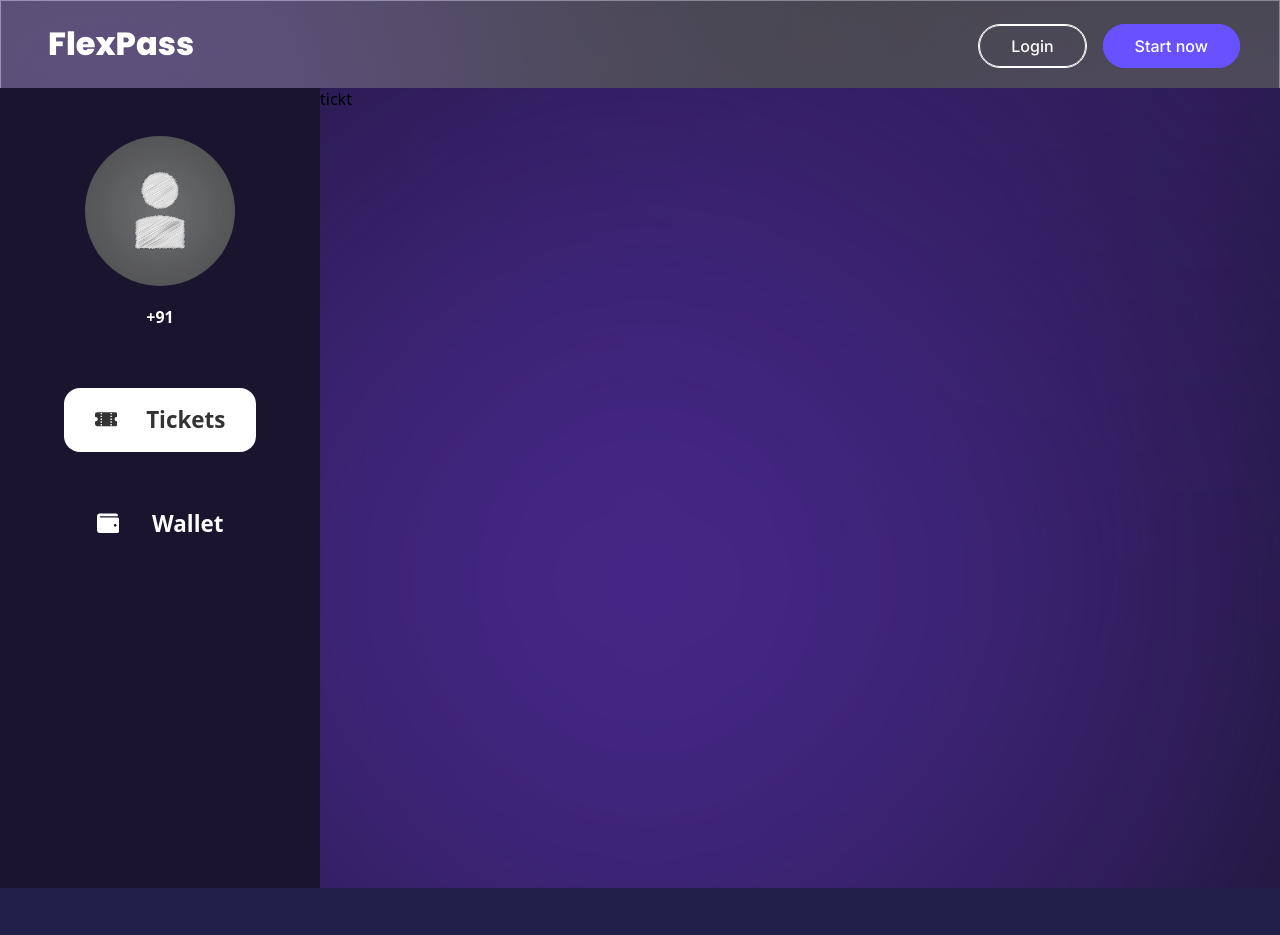
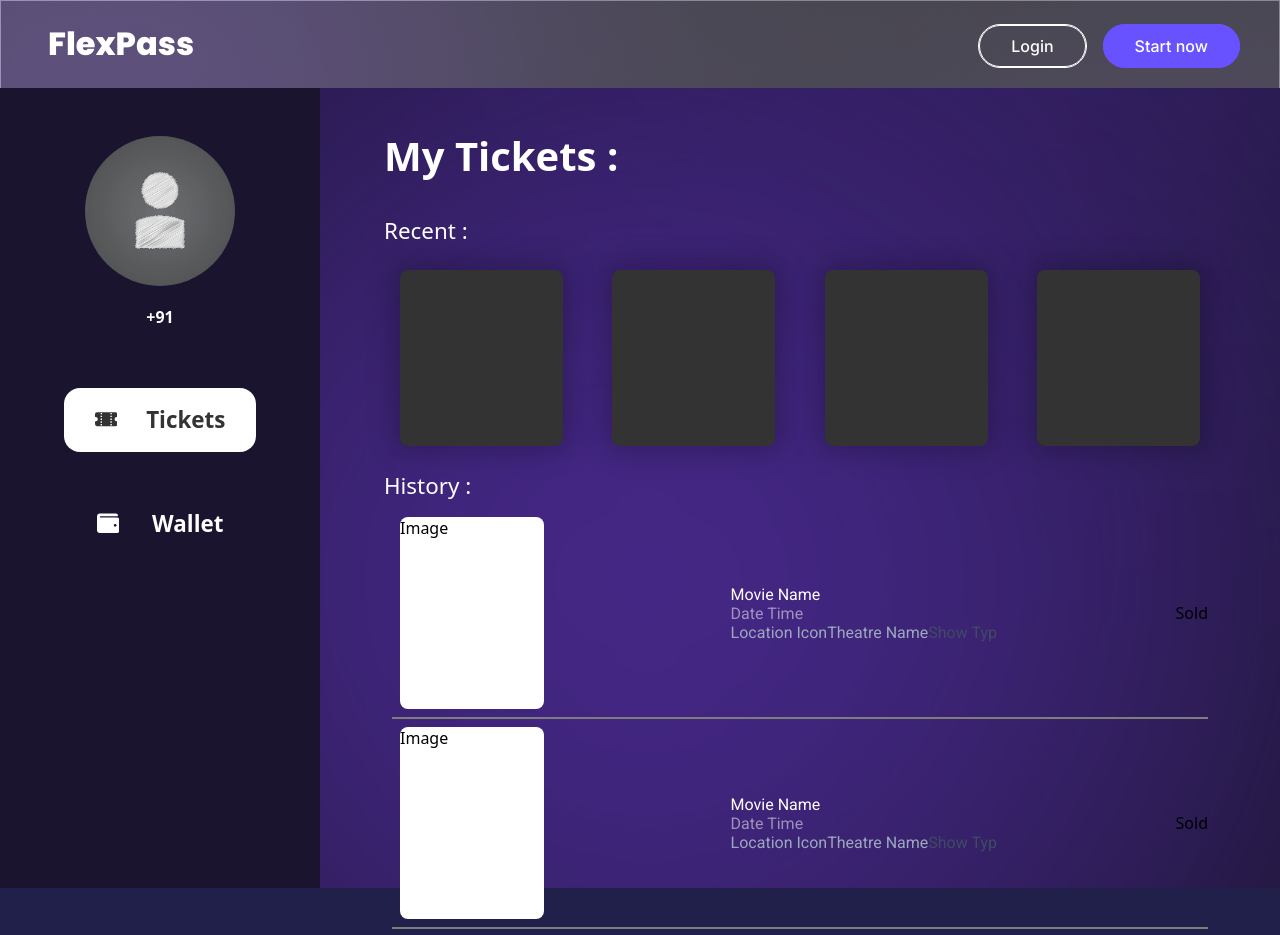
Before and after one commit to Team-Tokkenz-NeoHackathon/Frontend, a React (Create React App) app: page /user in a window 1280 px wide. Shown: the top 935 px of the page. Built offline with nearby package versions, Linux system fonts and the light colour scheme; the HTML template or start-up script is replaced by a standard one.

Commit message:
User Page

```diff
--- a/src/components/MyTickets.js
+++ b/src/components/MyTickets.js
@@ -1,9 +1,28 @@
 import React from 'react'
+import ResellTicket from './ResellTicket'
+import TicketLogElement from './TicketLogElement'
 
 const MyTickets = () => {
   return (
-    <div className=''>
-      tickt
+    <div className='my-10 mx-16'>
+      <div className='flex flex-col justify-start'>
+        <div className='text-poppins mb-8 text-21xl font-bold text-white'>My Tickets :</div>
+        <div className='text-poppins text-4xl font-medium text-white'>Recent :</div>
+        <div className='flex mx-2 my-4 justify-between'>
+          <ResellTicket />
+          <ResellTicket />
+          <ResellTicket />
+          <ResellTicket />
+        </div>
+        <div className='text-poppins text-4xl font-medium text-white'>History :</div>
+        <div className='flex flex-col overflow-y-scroll mx-2 my-2'>
+          <TicketLogElement />
+          <TicketLogElement />
+          <TicketLogElement />
+          <TicketLogElement />
+          <TicketLogElement />
+        </div>
+      </div>
     </div>
   )
 }
--- a/src/components/OrderSummary.js
+++ b/src/components/OrderSummary.js
@@ -30,10 +30,10 @@
   console.log(seatType, seatPrice);
 
   return (
-    <div className="rounded-xl flex">
+    <div className="rounded-xl flex justify-center">
       <img className="object-cover" src={bg} alt="" />
-      <div className="absolute right-0 z-10">
-        <div className=" flex-col justify-between px-12 py-4">
+      <div className="absolute items-center justify-center z-10">
+        <div className="flex flex-col justify-between py-12">
           <div className="flex flex-col justify-between h-full font-poppins text-white">
             <div className="text-4xl items-center font-semibold">ORDER SUMMARY</div>
             <hr className="border-1 bg-gray-300 h-px my-4" />
--- /dev/null
+++ b/src/components/ResellTicket.js
@@ -0,0 +1,11 @@
+import React from 'react'
+
+export default function ResellTicket() {
+    return (
+        <div className='w-1/5 h-44 mx-2 my-2 rounded-lg relative bg-darkslategray shadow-[0px_-1px_28px_5px_rgba(0,_0,_0,_0.25)]'>
+            <div>
+
+            </div>
+        </div>
+    )
+}
--- /dev/null
+++ b/src/components/TicketLogElement.js
@@ -0,0 +1,23 @@
+import React from 'react'
+
+export default function TicketLogElement() {
+    return (
+        <div className="relative w-full h-1/6 overflow-hidden m-auto">
+            <div className='flex justify-between border-b-2'>
+                <div className='h-48 bg-white rounded-lg mx-2 my-2 w-36'>
+                    Image
+                </div>
+                <div className='flex flex-col justify-center items-start'>
+                    <div className='font-roboto text-white font-21xl'>Movie Name</div>
+                    <div className='font-roboto text-gray-700 font-5xl'>Date Time</div>
+                    <div className='flex font-roboto font-5xl'>
+                        <div className='text-[#9DA8BE]'>Location Icon</div>
+                        <div className='text-[#9DA8BE]'> Theatre Name</div>
+                        <div className="text-[#414A63]">Show Typ</div>
+                    </div>
+                </div>
+                <button class="rounded-none">Sold</button>
+            </div>
+        </div>
+    )
+}
--- a/src/pages/PaymentPage.js
+++ b/src/pages/PaymentPage.js
@@ -10,7 +10,7 @@
     return (
         <div className='h-screen w-full flex justify-center items-center'>
             <img className=' w-full h-screen object-cover' alt='' src={bg} />
-            <div className='absolute z-10 w-6/12 h-1/4 mb-72'>
+            <div className='absolute z-10 w-6/12 h-1/4 mb-80'>
                 <OrderSummary seats={data} />
             </div>
         </div>
```
